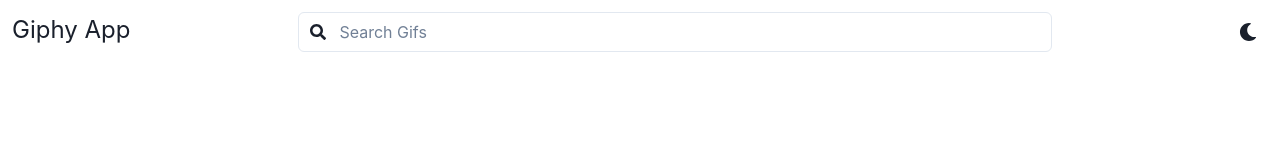
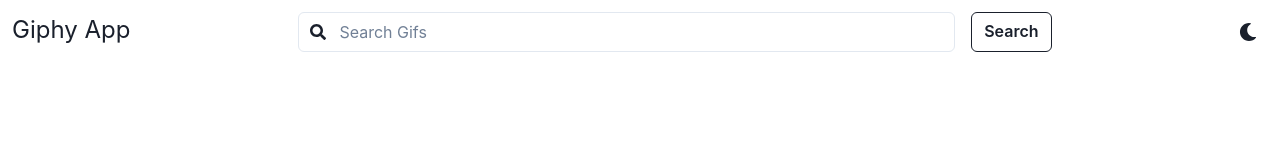
Before and after one commit to kyleteeter/giphy-search-app, a React (Create React App) app: page / in a window 1280 px wide. Shown: the top 160 px of the page. Built offline with nearby package versions, Linux system fonts and the light colour scheme.

Commit message:
Add Search button to UI

```diff
--- a/src/components/Search/Search.js
+++ b/src/components/Search/Search.js
@@ -6,6 +6,8 @@ import {
   Flex,
   FormControl,
   InputRightElement,
+  Button,
+  Stack,
 } from "@chakra-ui/react";
 import { ColorModeSwitcher } from "../ColorModeSwitcher";
 import { FaSearch, FaTimes } from "react-icons/fa";
@@ -14,20 +16,25 @@ import { useState, useEffect } from "react";
 export function Search({ getGifs, clearResults }) {
   const [inputValue, setInputValue] = useState("");
 
-  const handleChange = (event) => {
-    setInputValue(event.target.value);
+  const handleChange = (e) => {
+    setInputValue(e.target.value);
   };
 
-  const handleReset = (event) => {
-    event.preventDefault();
+  const handleReset = (e) => {
+    e.preventDefault();
     setInputValue("");
     clearResults();
   };
 
+  const handleSearch = (e) => {
+    e.preventDefault();
+    getGifs(inputValue);
+  };
+
   useEffect(() => {
-    const listener = (event) => {
-      if (event.code === "Enter" || event.code === "NumpadEnter") {
-        event.preventDefault();
+    const listener = (e) => {
+      if (e.code === "Enter" || e.code === "NumpadEnter") {
+        e.preventDefault();
         getGifs(inputValue);
       }
     };
@@ -43,6 +50,7 @@ export function Search({ getGifs, clearResults }) {
         Giphy App
       </Text>
       <FormControl maxW="60%">
+        <Stack direction="row" spacing={4} align="center">
           <InputGroup>
             <InputLeftElement
               pointerEvents="none"
@@ -63,6 +71,14 @@ export function Search({ getGifs, clearResults }) {
               ""
             )}
           </InputGroup>
+          <Button
+            colorScheme="gray.300"
+            variant="outline"
+            onClick={(e) => handleSearch(e)}
+          >
+            Search
+          </Button>
+        </Stack>
       </FormControl>
       <ColorModeSwitcher maxW="35%" />
     </Flex>
```
Lines whose indentation alone changed are shown as unchanged.
